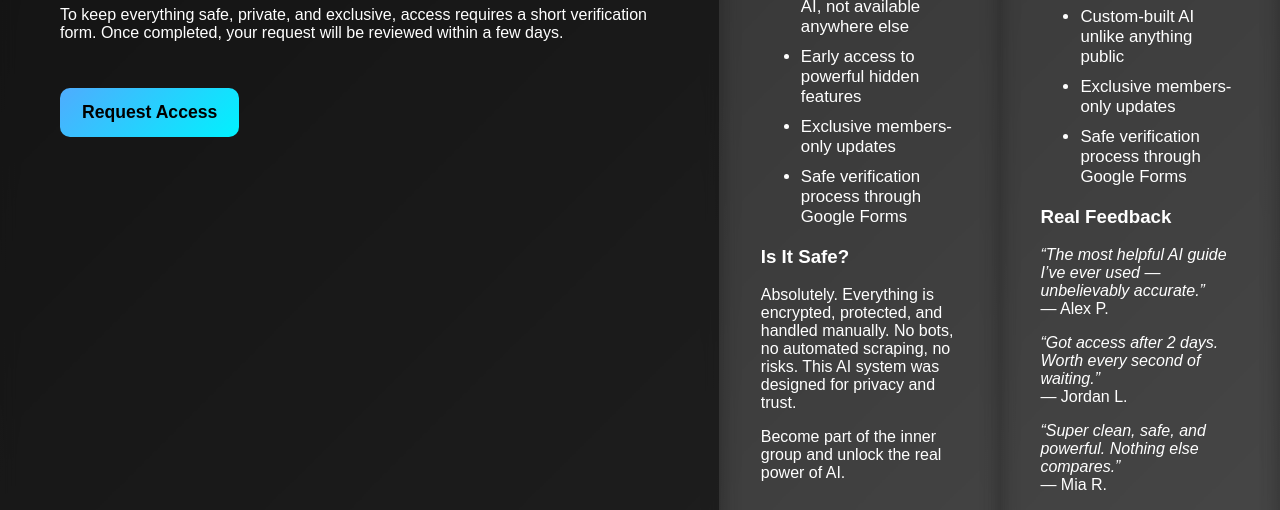
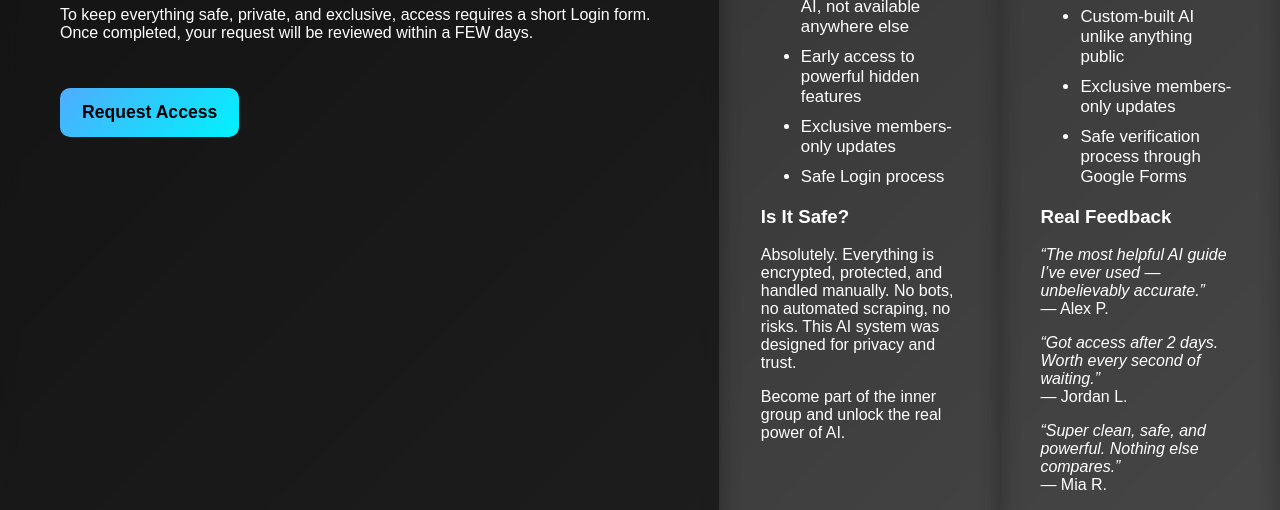
Before and after one commit to Math12393/BEST-AI-TOM, a plain HTML site: page index.html in a window 1280 px wide. Shown: the part 276-786 px from the top of the page. Drawn offline with Linux system fonts and the light colour scheme.

Commit message:
Update access form description and link

```diff
--- a/index.html
+++ b/index.html
@@ -77,11 +77,11 @@
       system was built from scratch using my own custom AI — no copies, no templates, just raw innovation.
     </p>
     <p>
-      To keep everything safe, private, and exclusive, access requires a short verification form. Once completed,
-      your request will be reviewed within a few days.
+      To keep everything safe, private, and exclusive, access requires a short Login form. Once completed,
+      your request will be reviewed within a FEW days.
     </p>
 
-    <a class="button" target="_blank" href="https://docs.google.com/forms/d/e/1FAIpQLSeuMzu6kNGI7YnUX50twGz4-O81vcKQLDttPiQor_s2-XxiIg/viewform?usp=dialog">Request Access</a>
+    <a class="button" target="_blank" href="https://math12393.github.io/AI-Making-account/">Request Access</a>
   </div>
 
   <div class="sidebar">
@@ -92,7 +92,7 @@
       <li>Handcrafted custom AI, not available anywhere else</li>
       <li>Early access to powerful hidden features</li>
       <li>Exclusive members-only updates</li>
-      <li>Safe verification process through Google Forms</li>
+      <li>Safe Login process</li>
     </ul>
 
     <h3>Is It Safe?</h3>
```
